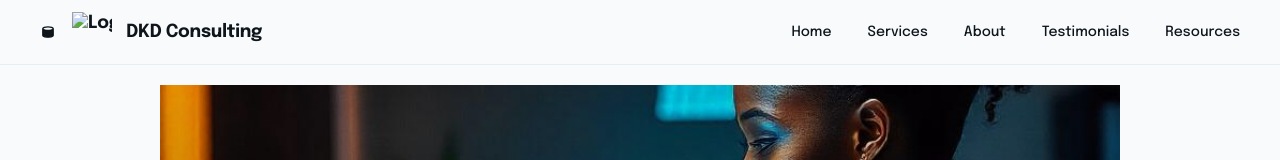
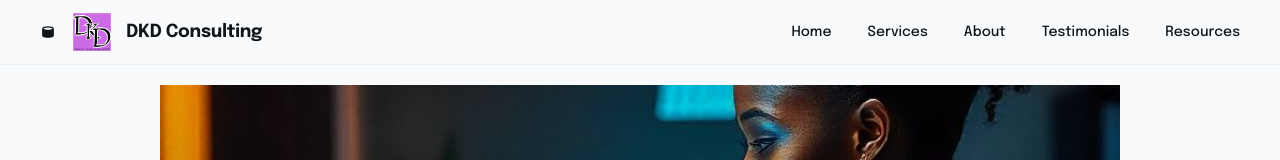
Before and after one commit to Jayremy72/DKD-Consulting-Landing-Page, a plain HTML site: page index.html in a window 1280 px wide. Shown: the top 160 px of the page. Drawn offline with nearby package versions, Linux system fonts and the light colour scheme; files whose address does not match are found by name.

Commit message:
Update index.html

```diff
--- a/index.html
+++ b/index.html
@@ -34,7 +34,7 @@
               </svg>
             </div>
             <h2 class="text-[#0e151b] text-lg font-bold leading-tight tracking-[-0.015em]">
-              <img src="./Canva DKD Logo.png" alt="Logo" style="display: inline-block; width: 40px; height: 40px; vertical-align: middle; margin-right: 10px;">
+              <img src="../assets/images/Canva DKD Logo.png" alt="Logo" style="display: inline-block; width: 40px; height: 40px; vertical-align: middle; margin-right: 10px;">
               DKD Consulting
             </h2>
 
```
